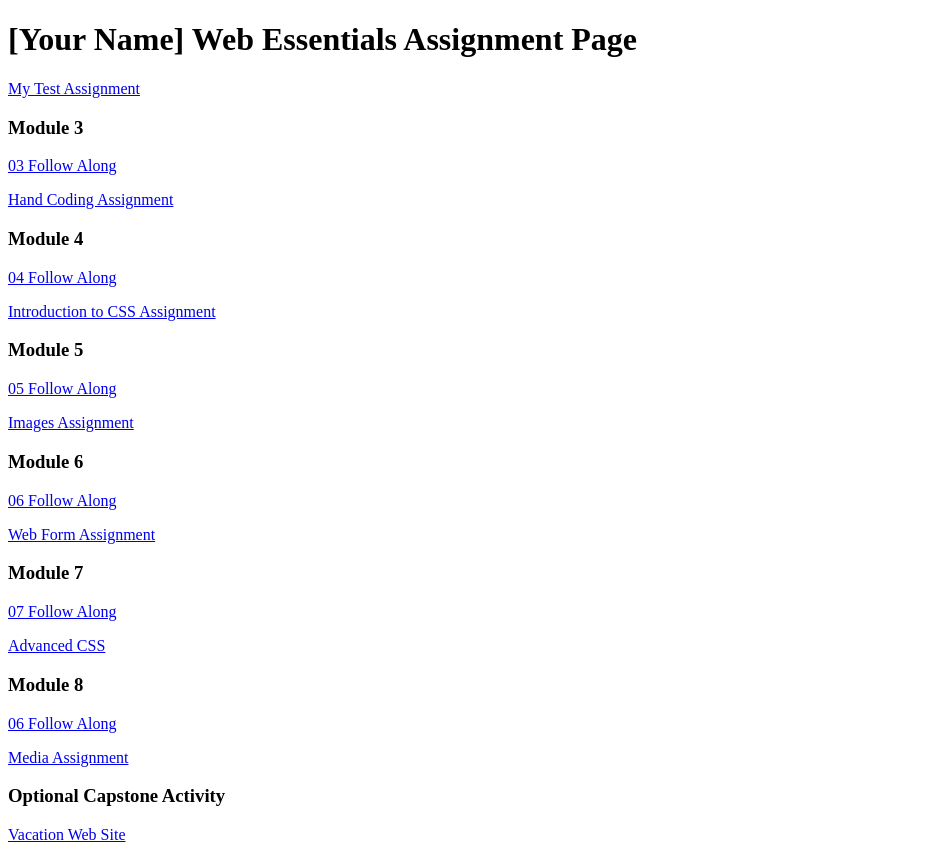
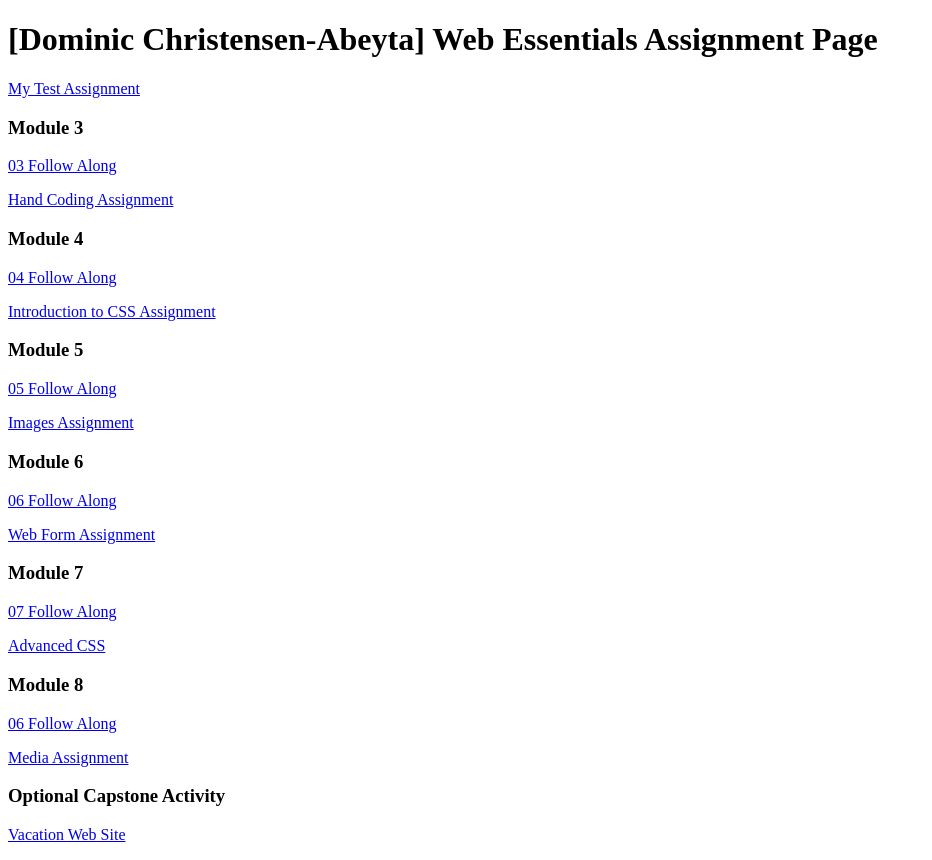
Before and after one commit to DJCA16/dwdd1600, a plain HTML site: page index.html in a window 1280 px wide. Shown: the whole page, without its empty margins (0-932 px from the left). Drawn offline with Linux system fonts and the light colour scheme.

Commit message:
Update index.html

```diff
--- a/index.html
+++ b/index.html
@@ -6,7 +6,7 @@
 		<title>dwdd 1600 assignment list page</title>
 	</head>
 	<body>
-		<h1>[Your Name] Web Essentials Assignment Page</h1>
+		<h1>[Dominic Christensen-Abeyta] Web Essentials Assignment Page</h1>
 		<p><a href="01test">My Test Assignment</a></p>
 
 		<h3>Module 3</h3>
```
